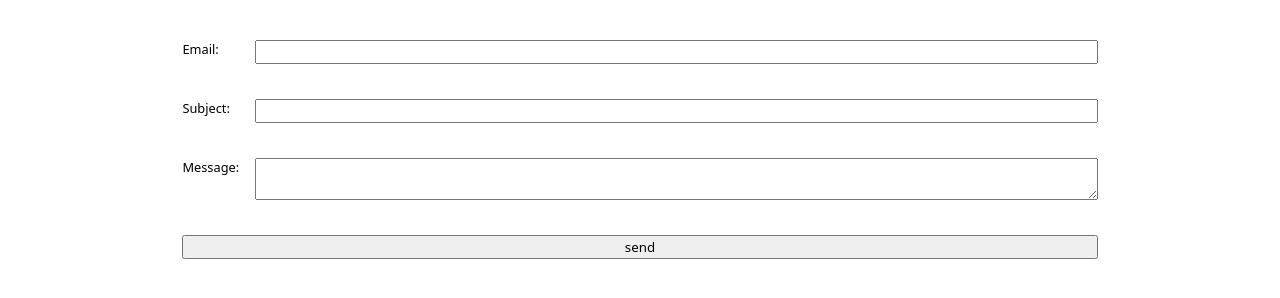
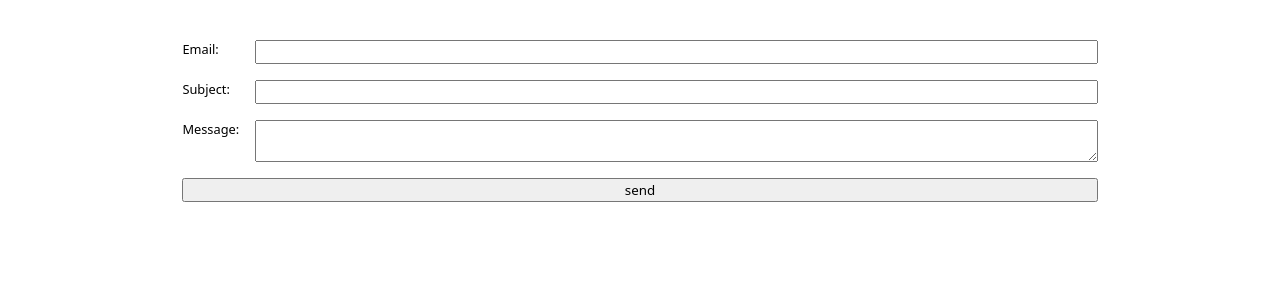
Before and after one commit to vcho116055/portfolio, a plain HTML site: page contact/index.html in a window 1280 px wide. Shown: the part 206-504 px from the top of the page. Drawn offline with Linux system fonts and the light colour scheme.

Commit message:
Update contact

```diff
--- a/contact/index.html
+++ b/contact/index.html
@@ -9,23 +9,23 @@
 </head>
 <body>
 
-    <h1>
-        Contact
-    </h1>
+  <h1>Contact</h1>
+
   <form action="mailto:eubin.cho@gmail.com" method="post" enctype="text/plain">
     <label>
-          Email: <br>
-          <input type="email" name="email" /> <br>
+      <span>Email:</span>
+      <input type="email" name="email" />
     </label>
     <label>
-          Subject: <br>
-          <input type="text" name="subject" /> <br>
+      <span>Subject:</span>
+      <input type="text" name="subject" />
     </label>
     <label>
-          Message: <br>
-          <textarea name="body"></textarea> <br>
+      <span>Message:</span>
+      <textarea name="body"></textarea>
     </label>
     <button>send</button>
   </form>
+
 </body>
 </html>
```
Lines whose indentation alone changed are shown as unchanged.
